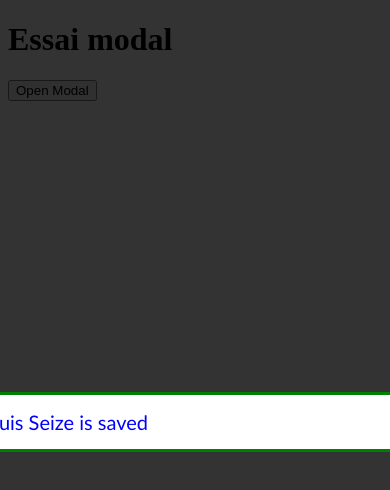
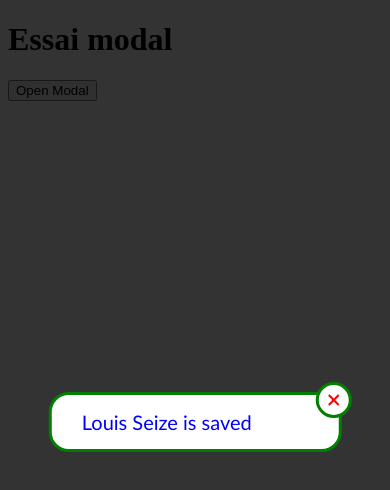
Before and after one commit to FABIEN-T/HRnet-modal-react-npm, a React (Vite) app: page / in a window 390 px wide. Both pictures are taken after a click on the button "Open Modal". Shown: the top 490 px of the page. Built offline with nearby package versions, Linux system fonts and the light colour scheme.

Commit message:
responsive sur modal

```diff
--- a/package.json
+++ b/package.json
@@ -1,7 +1,7 @@
 {
   "name": "fv-modal-react",
   "private": false,
-  "version": "0.0.9",
+  "version": "0.0.10",
   "type": "module",
   "main": "dist/index.umd.js",
   "module": "dist/index.es.js",
--- a/src/components/Modal.jsx
+++ b/src/components/Modal.jsx
@@ -23,6 +23,9 @@ const ModalBg = styled.div`
   color: white;
   border: ${(props) => props.modalBorder || ''};
   border-radius: ${(props) => props.modalBorderRadius || '8px'};
+  @media (max-width: 550px) {
+    max-width: 75vw;
+  }
 `
 
 const CrossClose = styled.span`
@@ -81,8 +84,6 @@ export function Modal({
   fontColor,
   textAlign,
 }) {
-  console.log('text', text)
-
   return (
     <>
       <DarkBg onClick={() => setIsOpen(false)} />
```
